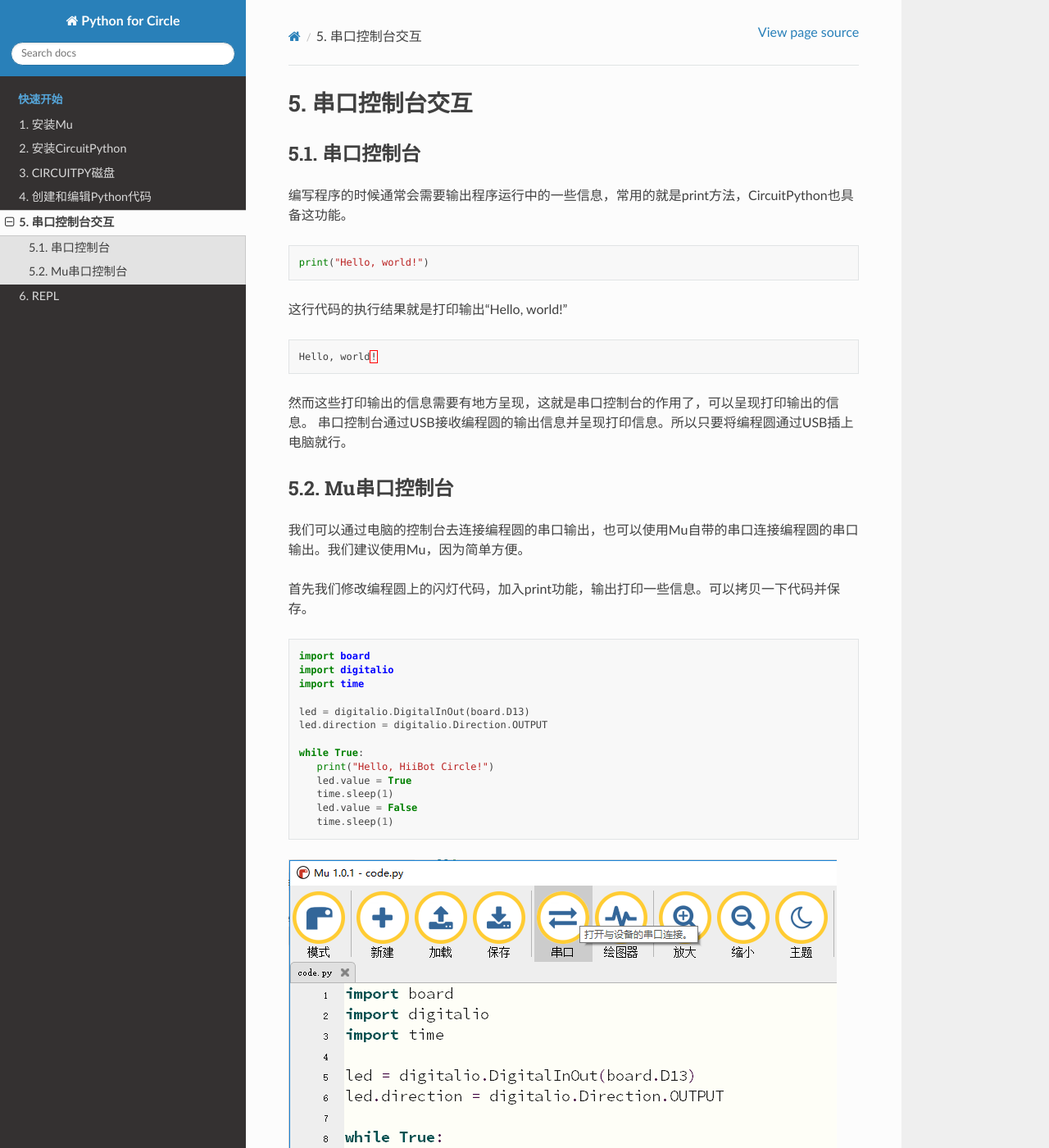
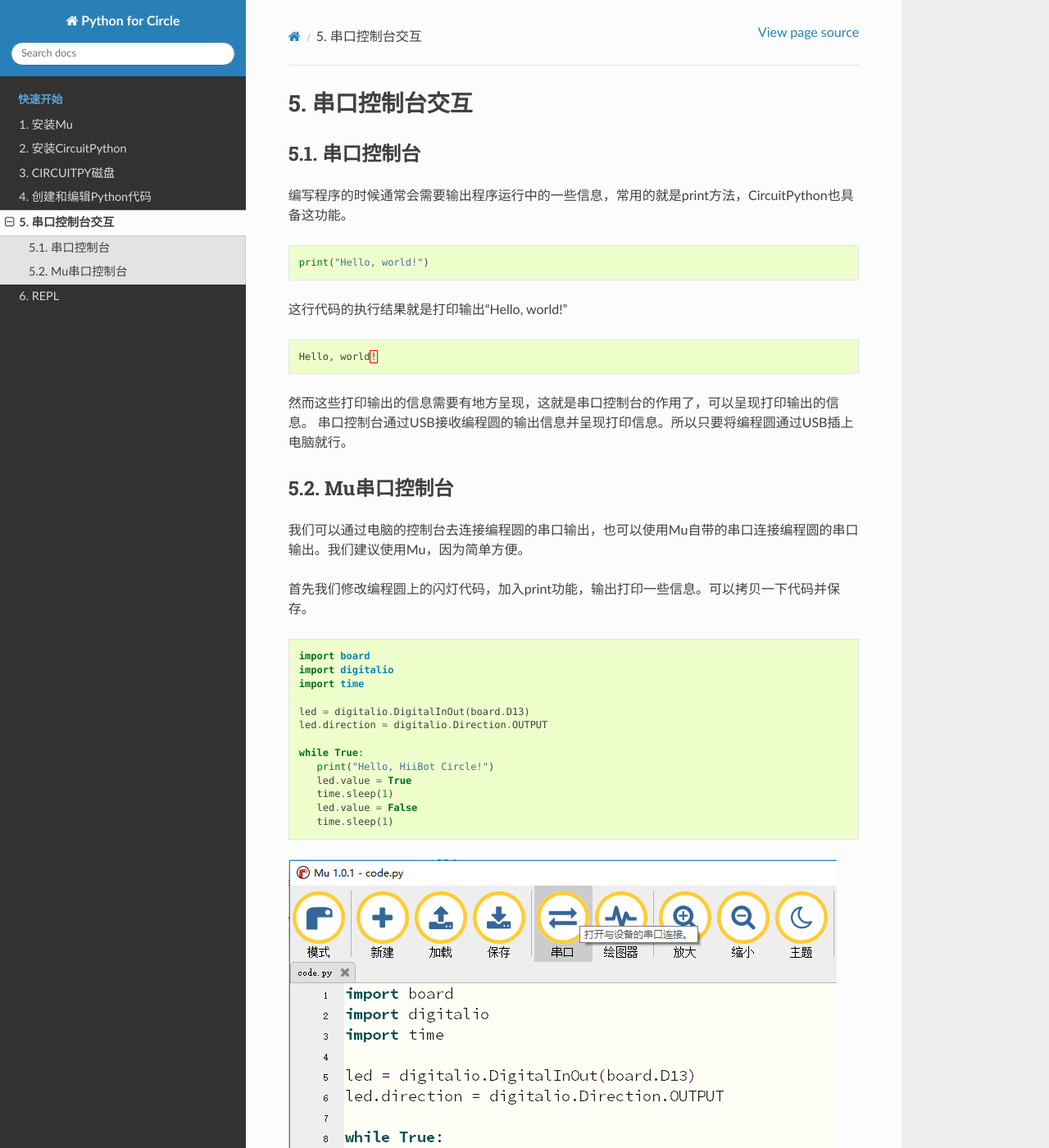
Before and after one commit to wzfei/Python4Circle, a Sphinx documentation site: the page built from source/intro/interacting_with_the_serial_console.rst, in a window 1280 px wide and 1400 px high. Shown: the whole window at 82% size. Built offline with Sphinx 7.4.7 and the Read the Docs theme 2.0.0, drawn with Linux system fonts in a browser that asks for light colours.

Commit message:
update conf

```diff
--- a/source/conf.py
+++ b/source/conf.py
@@ -36,6 +36,15 @@
 # Add any paths that contain templates here, relative to this directory.
 templates_path = ['_templates']
 
+# The suffix(es) of source filenames.
+# You can specify multiple suffix as a list of string:
+#
+# source_suffix = ['.rst', '.md']
+source_suffix = '.rst'
+
+# The master toctree document.
+master_doc = 'index'
+
 # The language for content autogenerated by Sphinx. Refer to documentation
 # for a list of supported languages.
 #
@@ -47,6 +56,9 @@
 # directories to ignore when looking for source files.
 # This pattern also affects html_static_path and html_extra_path.
 exclude_patterns = []
+
+# The name of the Pygments (syntax highlighting) style to use.
+pygments_style = 'sphinx'
 
 # If true, `todo` and `todoList` produce output, else they produce nothing.
 todo_include_todos = False
@@ -62,3 +74,38 @@
 # relative to this directory. They are copied after the builtin static files,
 # so a file named "default.css" will overwrite the builtin "default.css".
 html_static_path = ['_static']
+
+# Custom sidebar templates, must be a dictionary that maps document names
+# to template names.
+#
+# This is required for the alabaster theme
+# refs: http://alabaster.readthedocs.io/en/latest/installation.html#sidebars
+html_sidebars = {
+    '**': [
+        'about.html',
+        'navigation.html',
+        'relations.html',  # needs 'show_related': True theme option to display
+        'searchbox.html',
+        'donate.html',
+    ]
+}
+
+# -- Options for LaTeX output ---------------------------------------------
+
+latex_elements = {
+    # The paper size ('letterpaper' or 'a4paper').
+    #
+    # 'papersize': 'letterpaper',
+
+    # The font size ('10pt', '11pt' or '12pt').
+    #
+    # 'pointsize': '10pt',
+
+    # Additional stuff for the LaTeX preamble.
+    #
+    # 'preamble': '',
+
+    # Latex figure (float) alignment
+    #
+    # 'figure_align': 'htbp',
+}
```
Also changed, not shown: source/requirements.txt (added, +7 -0 lines).
